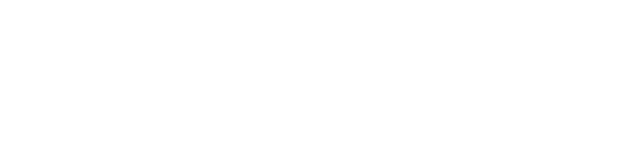
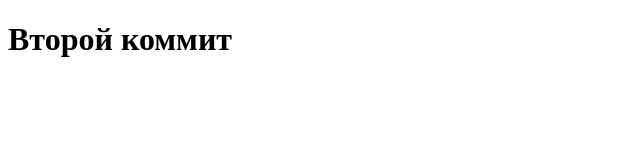
Before and after one commit to Polosatiii/first_project, a plain HTML site: page index.html in a window 1280 px wide. Shown: the whole page, without its empty margins (0-640 px from the left). Drawn offline with Linux system fonts and the light colour scheme.

Commit message:
Добавлен главный заголовок

```diff
--- a/index.html
+++ b/index.html
@@ -1,5 +1,5 @@
 <!DOCTYPE html>
-<html lang="en">
+<html lang="ru">
 
 <head>
    <meta charset="UTF-8">
@@ -7,6 +7,7 @@
    <meta name="viewport" content="width=device-width, initial-scale=1.0">
    <title>Document</title>
 </head>
+<h1 class="main-titel">Второй коммит</h1>
 
 <body>
 
--- a/style.css
+++ b/style.css
@@ -1 +1,7 @@
 @import url(../first-project/null.css);
+
+
+
+.main-titel {
+   font-size: 40px;
+}
```
